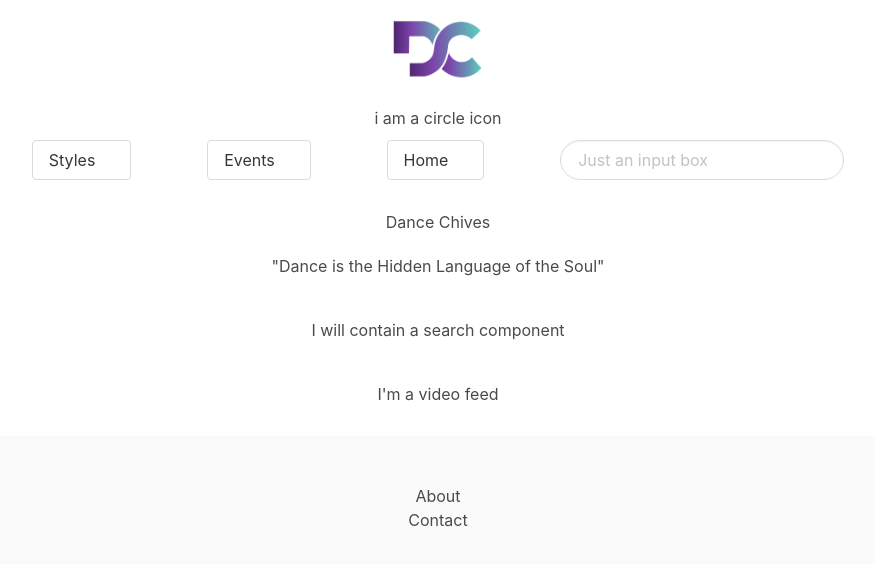
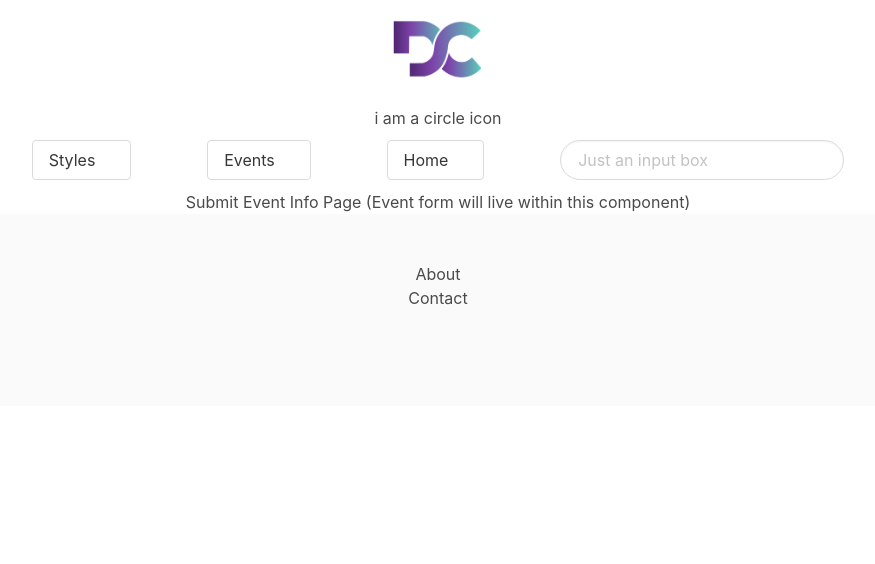
Before and after one commit to brandonawds/DanceChivesMVP, a React (Create React App) app: page /submit_event_info in a window 1280 px wide. Shown: the top 564 px of the page, without its empty margins (202-1077 px from the left). Built offline with nearby package versions, Linux system fonts and the light colour scheme; no server answers.

Commit message:
added more routes and built corresponding components with just text inside

```diff
--- /dev/null
+++ b/src/Components/EventComponents/FindEvents.jsx
@@ -0,0 +1,7 @@
+import React from "react";
+
+const FindEvents = () => {
+  return <div>Find Events Page</div>;
+};
+
+export default FindEvents;
--- /dev/null
+++ b/src/Components/EventComponents/RecentEvents.jsx
@@ -0,0 +1,7 @@
+import React from "react";
+
+const RecentEvents = () => {
+  return <div>REcent Events Page</div>;
+};
+
+export default RecentEvents;
--- /dev/null
+++ b/src/Components/EventComponents/SubmitEventInfo.jsx
@@ -0,0 +1,11 @@
+import React from "react";
+
+const SubmitEventInfo = () => {
+  return (
+    <div>
+      Submit Event Info Page (Event form will live within this component)
+    </div>
+  );
+};
+
+export default SubmitEventInfo;
--- a/src/Components/RoutesTree.jsx
+++ b/src/Components/RoutesTree.jsx
@@ -17,6 +17,9 @@ import LockingInfo from "./DanceStyles/LockingInfo";
 import PoppingInfo from "./DanceStyles/PoppingInfo";
 import VogueingInfo from "./DanceStyles/VogueingInfo";
 import WaackingInfo from "./DanceStyles/WaackingInfo";
+import FindEvents from "./EventComponents/FindEvents";
+import RecentEvents from "./EventComponents/RecentEvents";
+import SubmitEventInfo from "./EventComponents/SubmitEventInfo";
 
 const RoutesTree = () => {
   return (
@@ -64,14 +67,14 @@ const RoutesTree = () => {
         </Route>
 
         {/* event tab links */}
-        <Route path={`/waacking`}>
-          <WaackingInfo />
+        <Route path={`/find_events`}>
+          <FindEvents />
         </Route>
-        <Route path={`/vogueing`}>
-          <VogueingInfo />
+        <Route path={`/recent_events`}>
+          <RecentEvents />
         </Route>
-        <Route path={`/locking`}>
-          <LockingInfo />
+        <Route path={`/submit_event_info`}>
+          <SubmitEventInfo />
         </Route>
 
         <Route path="/">
```
